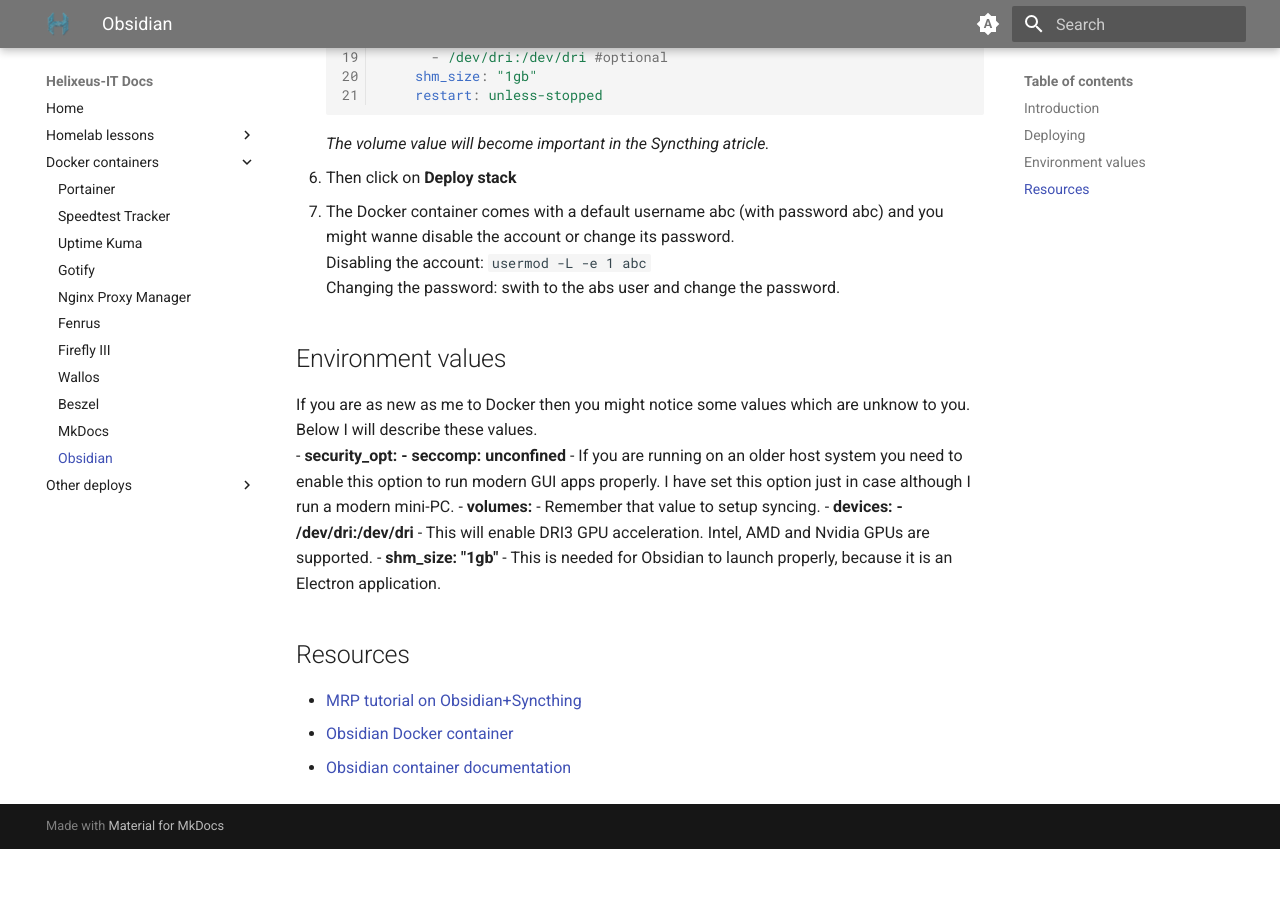
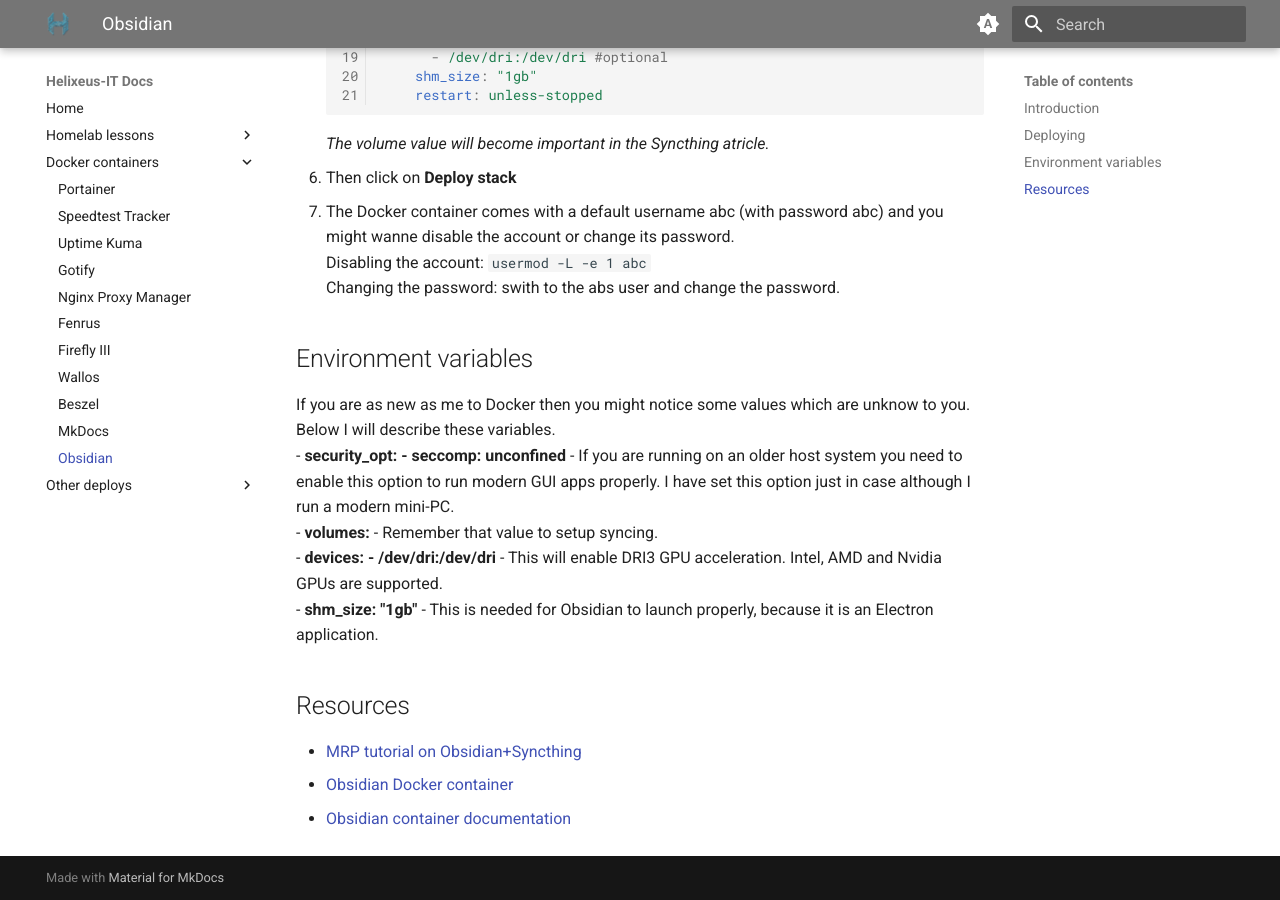
Before and after one commit to JustHelixia/mkdocs, an MkDocs documentation site: the page built from docs/obsidian.md, in a window 1280 px wide and 900 px high, scrolled down 1090 px. Built offline with MkDocs 1.6.1 and Material for MkDocs 9.7.7, drawn with Linux system fonts in a browser that asks for light colours; before the commit the page ends 1939 px from its top, so only the background shows below that.

```diff
--- a/docs/obsidian.md
+++ b/docs/obsidian.md
@@ -47,9 +47,9 @@ services:
 Disabling the account: `usermod -L -e 1 abc`
 Changing the password: swith to the abs user and change the password.
 
-## Environment values
+## Environment variables
 If you are as new as me to Docker then you might notice some values which are unknow to you.
-Below I will describe these values.
+Below I will describe these variables.
 - **security_opt: - seccomp: unconfined** - If you are running on an older host system you need to enable this option to run modern GUI apps properly. I have set this option just in case although I run a modern mini-PC.
 - **volumes:** - Remember that value to setup syncing.
 - **devices: - /dev/dri:/dev/dri** - This will enable DRI3 GPU acceleration. Intel, AMD and Nvidia GPUs are supported.
```
